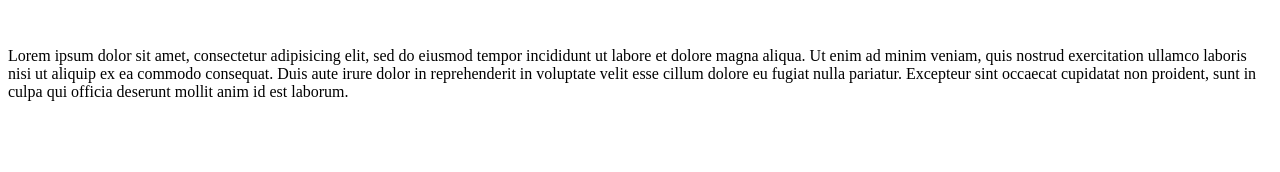
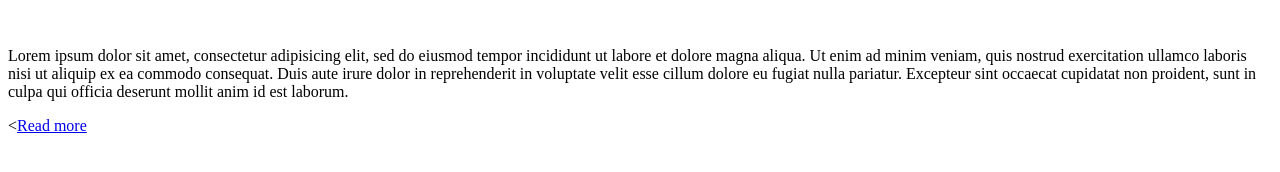
Before and after one commit to ahmedrakib97/responsive-blog-card-design, a plain HTML site: page index.html in a window 1280 px wide. Drawn offline with Linux system fonts and the light colour scheme.

Commit message:
read more added

```diff
--- a/index.html
+++ b/index.html
@@ -19,6 +19,7 @@
         <p class="blog-post_text">
           Lorem ipsum dolor sit amet, consectetur adipisicing elit, sed do eiusmod tempor incididunt ut labore et dolore magna aliqua. Ut enim ad minim veniam, quis nostrud exercitation ullamco laboris nisi ut aliquip ex ea commodo consequat. Duis aute irure dolor in reprehenderit in voluptate velit esse cillum dolore eu fugiat nulla pariatur. Excepteur sint occaecat cupidatat non proident, sunt in culpa qui officia deserunt mollit anim id est laborum.
         </p>
+        <<a href="#" class="blog-post_cta">Read more</a>
       </div>
 
     </div>
```
